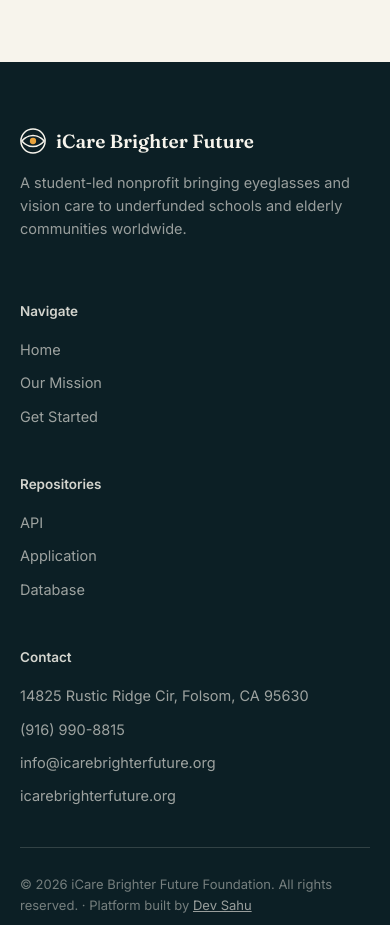
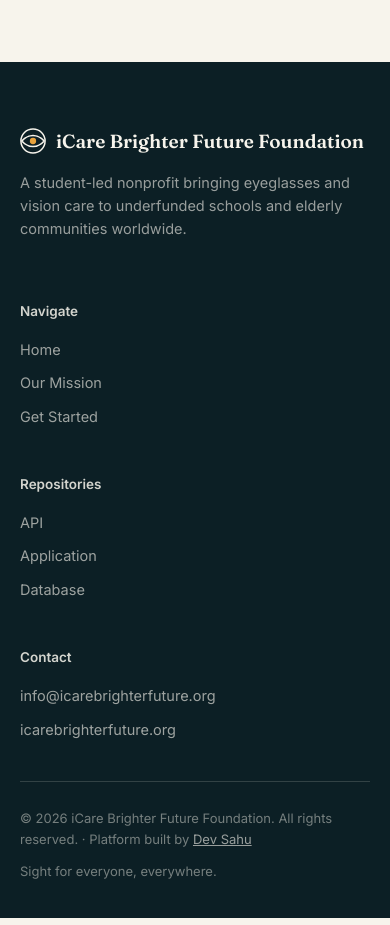
Before and after one commit to devsahu08/open-vision-care-platform, a plain HTML site: page docs/index.html in a window 390 px wide. Shown: the part 4020-4945 px from the top of the page. Drawn offline with Linux system fonts and the light colour scheme.

Commit message:
Update organization name and contact details
Updated organization name and removed address and phone number from contact section.

```diff
--- a/docs/index.html
+++ b/docs/index.html
@@ -605,7 +605,7 @@ const API_BASE = "https://your-org-domain.org/api";</pre>
             <path d="M2 14C2 14 7 8 14 8C21 8 26 14 26 14C26 14 21 20 14 20C7 20 2 14 2 14Z" stroke="#F7F4EC" stroke-width="1.6"/>
             <circle cx="14" cy="14" r="3.4" fill="#E8A33D"/>
           </svg>
-          iCare Brighter Future
+          iCare Brighter Future Foundation
         </div>
         <p>A student-led nonprofit bringing eyeglasses and vision care to underfunded schools and elderly communities worldwide.</p>
       </div>
@@ -628,8 +628,6 @@ const API_BASE = "https://your-org-domain.org/api";</pre>
       <div class="foot-col">
         <h4>Contact</h4>
         <ul>
-          <li>14825 Rustic Ridge Cir, Folsom, CA 95630</li>
-          <li><a href="tel:19169908815">(916) 990-8815</a></li>
           <li><a href="mailto:info@icarebrighterfuture.org">info@icarebrighterfuture.org</a></li>
           <li><a href="https://icarebrighterfuture.org" target="_blank" rel="noopener">icarebrighterfuture.org</a></li>
         </ul>
```
